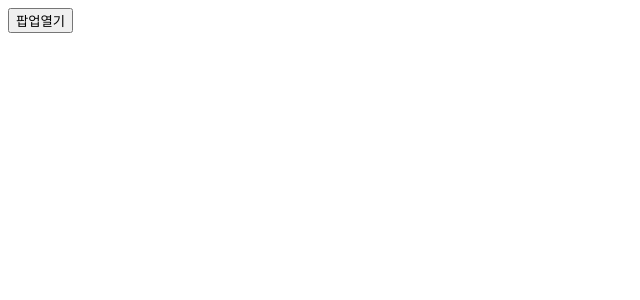
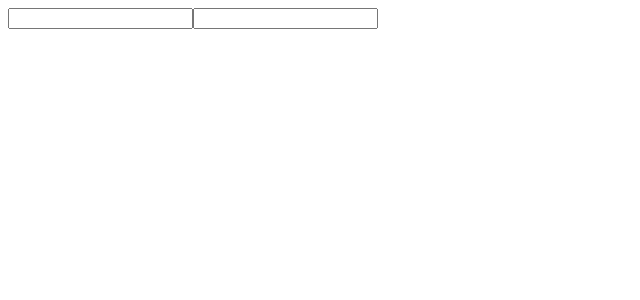
Before and after one commit to aajy/react, a React (Create React App) app: page / in a window 1280 px wide. Shown: the top 300 px of the page, without its empty margins (0-640 px from the left). Built offline with nearby package versions, Linux system fonts and the light colour scheme.

Commit message:
useState으로  input이 여러개일때 관리하기

```diff
--- a/src/App.jsx
+++ b/src/App.jsx
@@ -1,14 +1,21 @@
 import { useEffect, useState } from 'react';
 import './App.scss';
-import Modal from './Modal';
 export default function App() {
-	const [Open, setOpen] = useState(false);
-
+	const [DataObj, setDataObj] = useState({
+		first: '',
+		second: '',
+	});
+	const changeInput = (e) => {
+		setDataObj({ ...DataObj, [e.target.name]: e.target.value });
+	};
+	useEffect(() => {
+		console.log(DataObj);
+	}, [DataObj]);
 	return (
 		<>
 			<div className='wrap'>
-				<button onClick={() => setOpen(!Open)}>{Open ? '팝업닫기' : '팝업열기'}</button>
-				{Open && <Modal />}
+				<input type='text' name='first' value={DataObj.first} onChange={changeInput} />
+				<input type='text' name='second' value={DataObj.second} onChange={changeInput} />
 			</div>
 		</>
 	);
```
